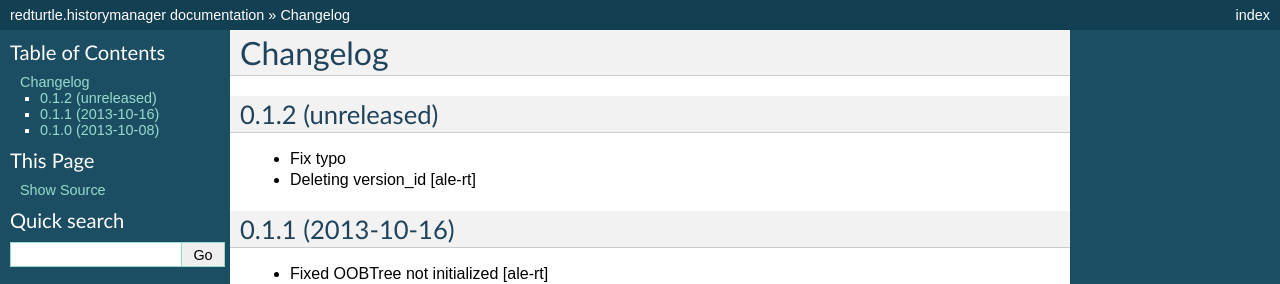
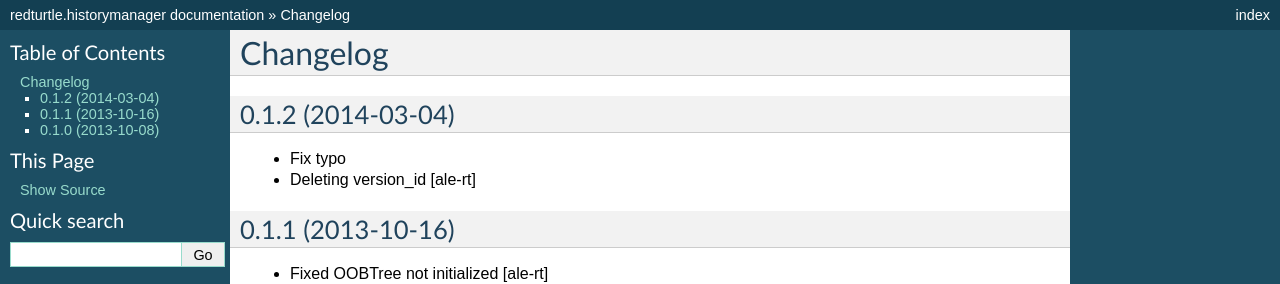
Before and after one commit to RedTurtle/redturtle.historymanager, a Sphinx documentation site: the page built from docs/CHANGELOG.rst, in a window 1280 px wide. Shown: the top 284 px of the page. Built offline with Sphinx 7.4.7, drawn with Linux system fonts in a browser that asks for light colours.

Commit message:
Preparing release 0.1.2

```diff
--- a/docs/CHANGELOG.rst
+++ b/docs/CHANGELOG.rst
@@ -2,7 +2,7 @@ Changelog
 =========
 
 
-0.1.2 (unreleased)
+0.1.2 (2014-03-04)
 ------------------
 
 - Fix typo
--- a/setup.py
+++ b/setup.py
@@ -16,7 +16,7 @@ long_description = \
 
 setup(
     name='redturtle.historymanager',
-    version='0.1.2.dev0',
+    version='0.1.2',
     description="RedTurtle History Manager",
     long_description=long_description,
     # Get more from http://pypi.python.org/pypi?%3Aaction=list_classifiers
```
